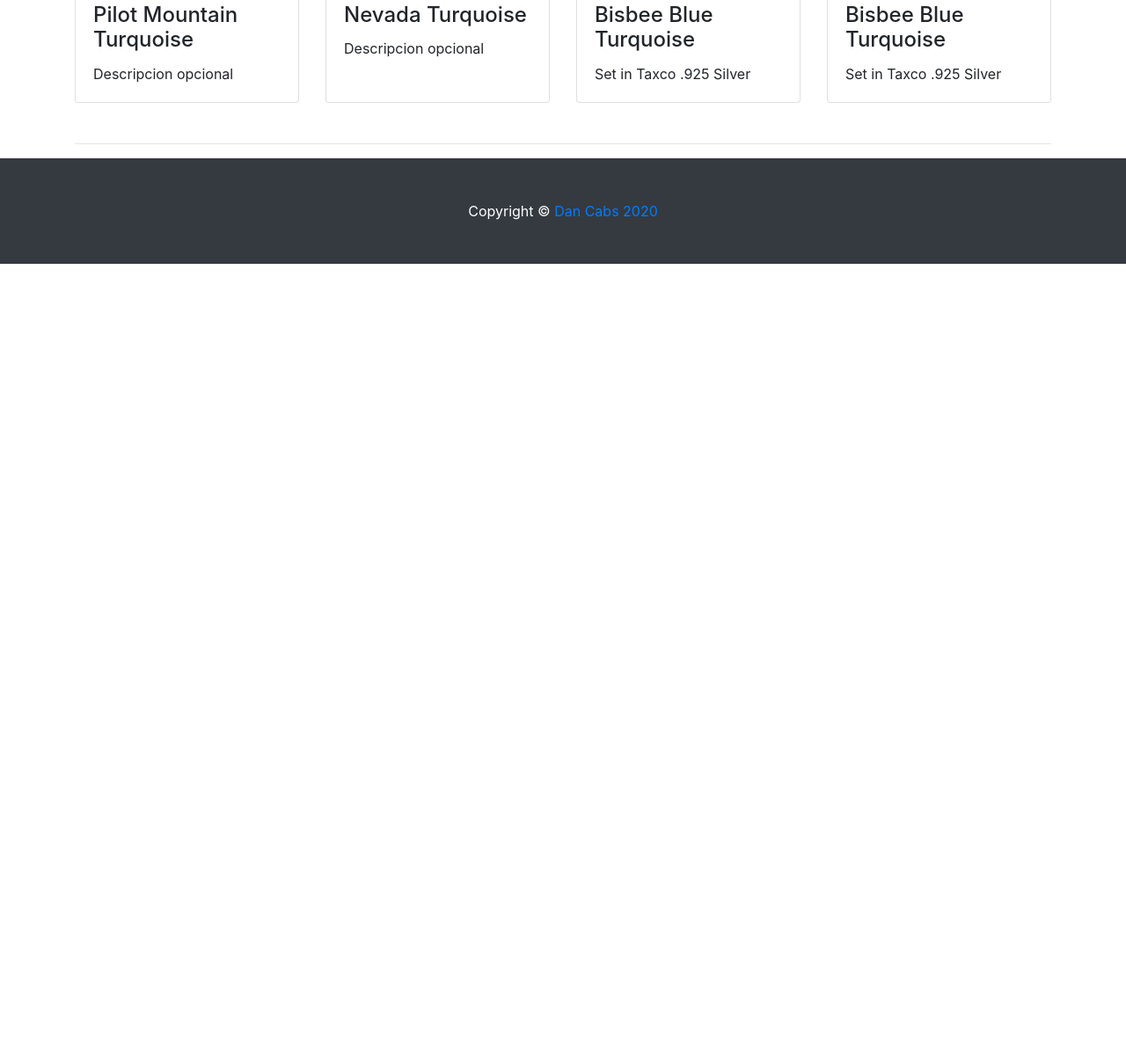
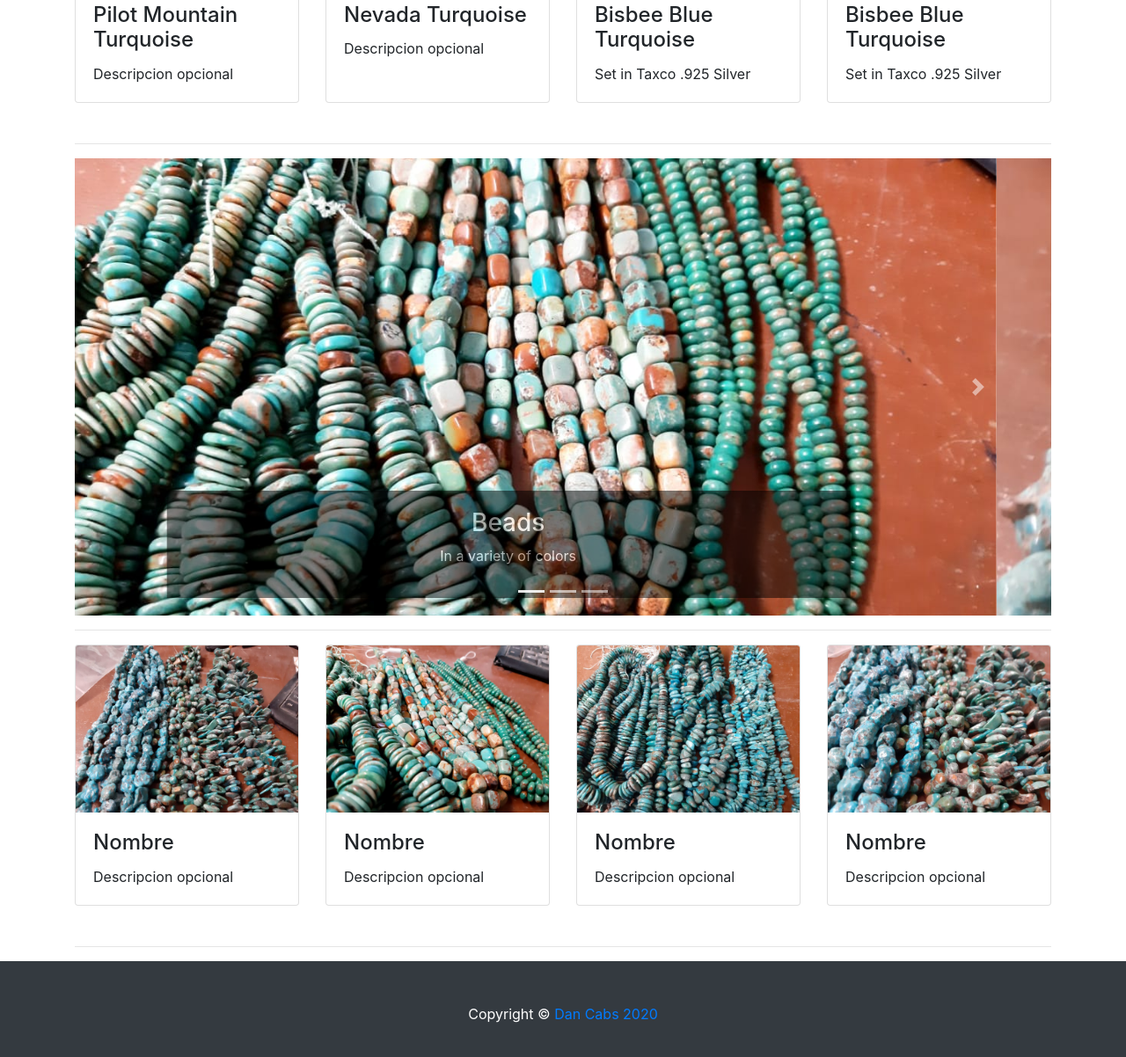
Before and after one commit to descent2oblivion/dancabs, a website: page services.html in a window 1280 px wide. Shown: the part 1910-3112 px from the top of the page at 88% size. Before the commit the page ends 2210 px from the top, so only its background shows below. Drawn offline with Linux system fonts and the light colour scheme.

Commit message:
add: collares

```diff
--- a/services.html
+++ b/services.html
@@ -258,7 +258,99 @@
 
     <hr/>
 
+    <div id="carouselExampleIndicators3" class="carousel slide" data-ride="carousel">
+      <ol class="carousel-indicators">
+        <li data-target="#carouselExampleIndicators3" data-slide-to="0" class="active"></li>
+        <li data-target="#carouselExampleIndicators3" data-slide-to="1"></li>
+        <li data-target="#carouselExampleIndicators3" data-slide-to="2"></li>
+      </ol>
+      <div class="carousel-inner" role="listbox">
+        <!-- Slide One - Set the background image for this slide in the line below -->
+        <div class="carousel-item active" style="background-image: url('imagenes/services/collares/collar (1).jpeg')">
+          <div class="carousel-caption d-none d-md-block" style="background: black;">
+            <h3>Beads</h3>
+            <p> In a variety of colors</p>
+          </div>
+        </div>
+        <!-- Slide Two - Set the background image for this slide in the line below -->
+        <div class="carousel-item" style="background-image: url('imagenes/services/collares/collar (4).jpeg')">
+          <div class="carousel-caption d-none d-md-block" style="background: black;">
+            <h3>Genuine</h3>
+            <p>Made puerly of real turquoise!</p>
+          </div>
+        </div>
+        <!-- Slide Three - Set the background image for this slide in the line below -->
+        <div class="carousel-item" style="background-image: url('imagenes/services/collares/collar (7).jpeg')">
+          <div class="carousel-caption d-none d-md-block" style="background: black;">
+            <h3>Unique</h3>
+            <p>Handmade for you!</p>
+          </div>
+        </div>
+      </div>
+      <a class="carousel-control-prev" href="#carouselExampleIndicators3" role="button" data-slide="prev">
+        <span class="carousel-control-prev-icon" aria-hidden="true"></span>
+        <span class="sr-only">Previous</span>
+      </a>
+      <a class="carousel-control-next" href="#carouselExampleIndicators3" role="button" data-slide="next">
+        <span class="carousel-control-next-icon" aria-hidden="true"></span>
+        <span class="sr-only">Next</span>
+      </a>
+    </div>
 
+    <hr/>
+
+    <div class="row">
+
+      <div class="col-lg-3 col-md-4 col-sm-6 portfolio-item">
+        <div class="card h-100">
+          <a href="#"><img class="card-img-top" src="imagenes/services/collares/collar (2).jpeg" alt=""></a>
+          <div class="card-body">
+            <h4 class="card-title">
+              Nombre
+            </h4>
+            <p class="card-text">Descripcion opcional</p>
+          </div>
+        </div>
+      </div>
+
+      <div class="col-lg-3 col-md-4 col-sm-6 portfolio-item">
+        <div class="card h-100">
+          <a href="#"><img class="card-img-top" src="imagenes/services/collares/collar (3).jpeg" alt=""></a>
+          <div class="card-body">
+            <h4 class="card-title">
+              Nombre
+            </h4>
+            <p class="card-text">Descripcion opcional</p>
+          </div>
+        </div>
+      </div>
+
+      <div class="col-lg-3 col-md-4 col-sm-6 portfolio-item">
+        <div class="card h-100">
+          <a href="#"><img class="card-img-top" src="imagenes/services/collares/collar (5).jpeg" alt=""></a>
+          <div class="card-body">
+            <h4 class="card-title">
+              Nombre
+            </h4>
+            <p class="card-text">Descripcion opcional</p>
+          </div>
+        </div>
+      </div>
+
+      <div class="col-lg-3 col-md-4 col-sm-6 portfolio-item">
+        <div class="card h-100">
+          <a href="#"><img class="card-img-top" src="imagenes/services/collares/collar (6).jpeg" alt=""></a>
+          <div class="card-body">
+            <h4 class="card-title">
+              Nombre
+            </h4>
+            <p class="card-text">Descripcion opcional</p>
+          </div>
+        </div>
+      </div>
+    </div>
+
+    <hr/>
 
     <!-- Pagination -->
     <!--ul class="pagination justify-content-center">
```
Also changed, not shown: imagenes/services/collares/collar (1).jpeg (added), imagenes/services/collares/collar (2).jpeg (added), imagenes/services/collares/collar (3).jpeg (added), imagenes/services/collares/collar (4).jpeg (added), imagenes/services/collares/collar (5).jpeg (added), imagenes/services/collares/collar (6).jpeg (added), imagenes/services/collares/collar (7).jpeg (added).
